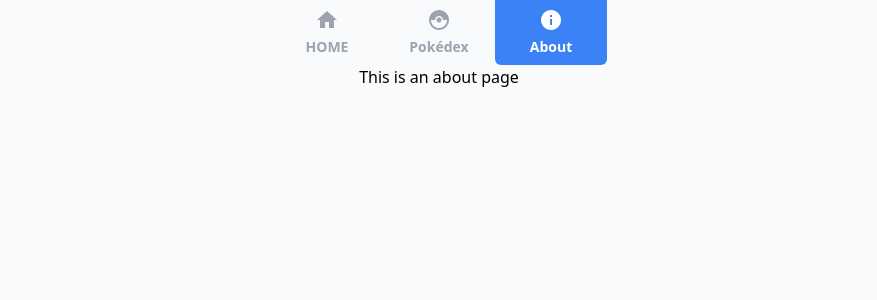
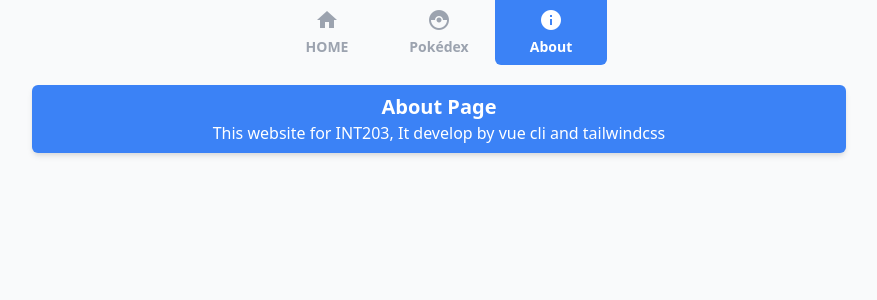
Before and after one commit to PorPlaTakKom/INT203_62130500102_Groupwork_SPA, a Vue app: page /about in a window 1280 px wide. Shown: the top 300 px of the page, without its empty margins (201-1078 px from the left). Built offline with nearby package versions, Linux system fonts and the light colour scheme.

Commit message:
[UPDATA] base-card in Gobal

```diff
--- /dev/null
+++ b/src/components/BaseCard.vue
@@ -0,0 +1,10 @@
+<template>
+    <div class="rounded-md shadow-md p-2 m-5">
+        <slot></slot>
+    </div>
+</template>
+<script>
+export default {
+
+}
+</script>
--- a/src/components/PokeCard.vue
+++ b/src/components/PokeCard.vue
@@ -1,15 +1,17 @@
 <template>
-  <div>
+  <div class="p-5">
     <poke-search @poke-name="getPokename"></poke-search>
   </div>
-  <div class="flex flex-wrap -mx-4">
+  <div class="flex flex-wrap -mx-4" v-if="filterPoke.length > 0">
     <div v-for="poke in filterPoke" :key="poke.id" class="md:w-1/3 px-1 mb-9">
       <div class="flex flex-col items-center">
-        <img :src="poke.pokemonImg" alt="image" class="w-36"/>
+        <img :src="poke.pokemonImg" alt="image" class="w-36" />
         <p>{{ poke.pokemonName }}</p>
       </div>
-
     </div>
+  </div>
+  <div v-else>
+    <p class="font-bold text-5xl">NOT FOUND</p>
   </div>
 </template>
 
--- a/src/main.js
+++ b/src/main.js
@@ -1,8 +1,10 @@
 import { createApp } from 'vue'
 import App from './App.vue'
+import BaseCard from './components/BaseCard.vue'
 import router from './router'
 import './assets/tailwind.css'
 
 
 const app = createApp(App)
+app.component('base-card',BaseCard)
 app.use(router).mount('#app')
--- a/src/views/About.vue
+++ b/src/views/About.vue
@@ -1,7 +1,10 @@
 <template>
-  <div class="about">
-    <h1>This is an about page</h1>
-  </div>
+  <base-card class="bg-blue-500 text-white">
+    <h1 class="font-bold text-xl">About Page</h1>
+    <p>
+      This website for INT203, It develop by vue cli and tailwindcss
+    </p>
+  </base-card>
 </template>
 
 <script>
--- a/src/views/Home.vue
+++ b/src/views/Home.vue
@@ -1,14 +1,14 @@
 <template>
-    <div class="h-auto w-auto m-5 p-3 bg-yellow-300 rounded-md shadow-xl">
+    <base-card class="bg-yellow-300">
       <div class="text-white text-3xl font-bold">
         <img class="w-1/6 mx-auto" alt="logo" src="../images/pikachu.png" />
         <p>Welcome</p>
         <p class="text-2xl">This site is a collection of Pokemon's information</p>
       </div>
-    </div>
-    <div class="h-auto w-auto m-5 p-5 bg-yellow-200 rounded-md shadow-xl">
+    </base-card>
+    <base-card class="bg-yellow-200">
       <PokeCard/>
-    </div>
+    </base-card>
 </template>
 
 <script>
--- a/src/views/Pokedex.vue
+++ b/src/views/Pokedex.vue
@@ -1,7 +1,7 @@
 <template>
-  <div class="bg-red-600 rounded-md m-5 p-5 shadow-xl">
+  <base-card class="bg-red-600">
     <RegisForm/>
-  </div>
+  </base-card>
   <div>
     <PokeTable/>
   </div>
```
